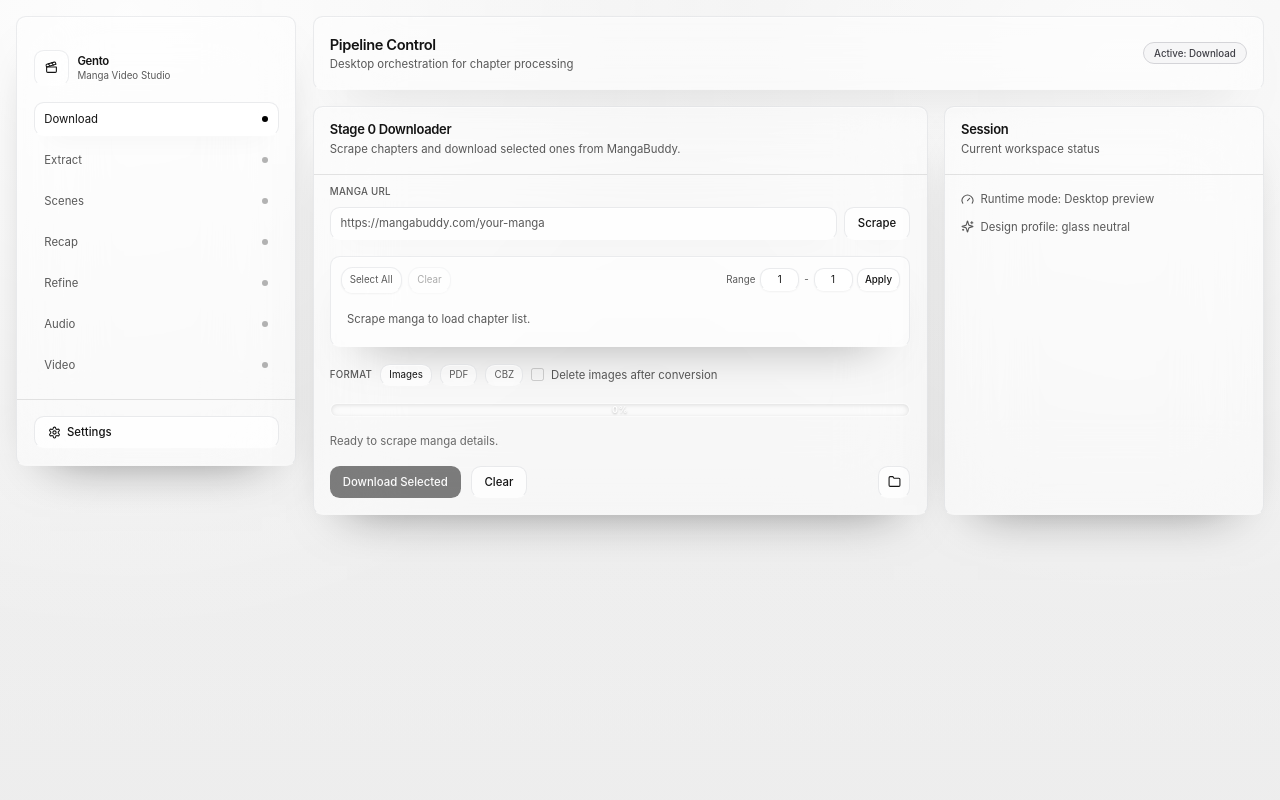
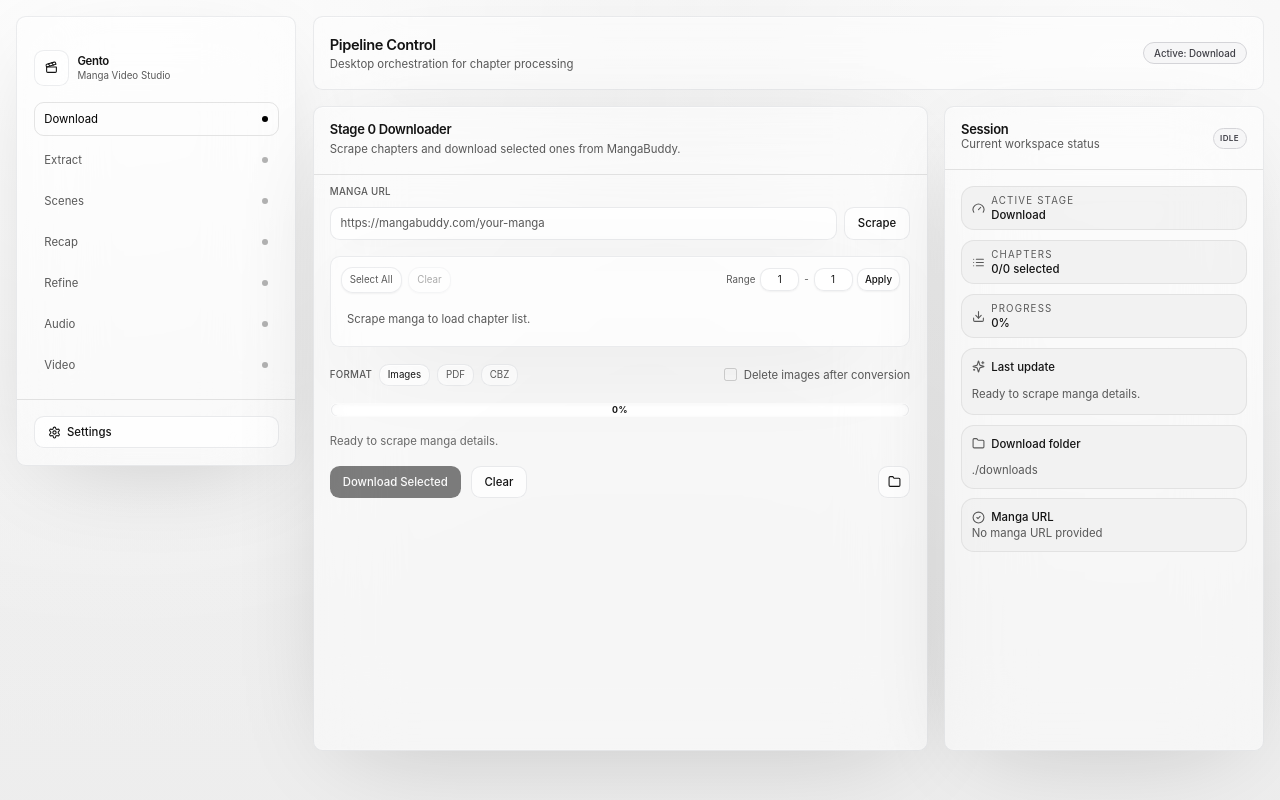
Before and after one commit to dangol-anish/gento, a Next.js app in the folder renderer/: page / in a window 1280 px wide. Built offline with nearby package versions, Linux system fonts and the light colour scheme.

Commit message:
update: black box ui update

```diff
--- a/renderer/app/globals.css
+++ b/renderer/app/globals.css
@@ -20,19 +20,31 @@
     --input: 0 0% 82%;
     --radius: 0.9rem;
     --app-bg:
-      radial-gradient(circle at 10% 2%, rgba(255, 255, 255, 0.92), rgba(255, 255, 255, 0.25) 44%),
-      radial-gradient(circle at 88% 10%, rgba(255, 255, 255, 0.7), rgba(255, 255, 255, 0.15) 40%),
-      linear-gradient(180deg, rgba(236, 236, 236, 0.96), rgba(226, 226, 226, 0.9));
+      radial-gradient(
+        circle at 10% 2%,
+        rgba(255, 255, 255, 0.92),
+        rgba(255, 255, 255, 0.25) 44%
+      ),
+      radial-gradient(
+        circle at 88% 10%,
+        rgba(255, 255, 255, 0.7),
+        rgba(255, 255, 255, 0.15) 40%
+      ),
+      linear-gradient(
+        180deg,
+        rgba(236, 236, 236, 0.96),
+        rgba(226, 226, 226, 0.9)
+      );
     --glass-bg: rgba(255, 255, 255, 0.46);
     --glass-side-border: rgba(148, 154, 164, 0.18);
-    --glass-border: rgba(255, 255, 255, 0.22);
+    --glass-border: rgba(148, 154, 164, 0.16);
     --glass-shadow:
-      0 24px 50px -34px rgba(0, 0, 0, 0.55),
+      0 24px 100px -34px rgba(0, 0, 0, 0.2),
       inset 0 1px 0 rgba(255, 255, 255, 0.48),
       inset 0 -1px 0 rgba(255, 255, 255, 0.12);
     --glass-interactive-bg: rgba(255, 255, 255, 0.68);
     --glass-interactive-side-border: rgba(148, 154, 164, 0.2);
-    --glass-interactive-border: rgba(255, 255, 255, 0.26);
+    --glass-interactive-border: rgba(148, 154, 164, 0.2);
     --glass-interactive-shadow:
       0 12px 24px -16px rgba(0, 0, 0, 0.3),
       inset 0 1px 0 rgba(255, 255, 255, 0.56);
@@ -57,8 +69,16 @@
     --border: 0 0% 26%;
     --input: 0 0% 26%;
     --app-bg:
-      radial-gradient(circle at 10% 2%, rgba(255, 255, 255, 0.15), rgba(255, 255, 255, 0.02) 44%),
-      radial-gradient(circle at 88% 10%, rgba(255, 255, 255, 0.1), rgba(255, 255, 255, 0.01) 40%),
+      radial-gradient(
+        circle at 10% 2%,
+        rgba(255, 255, 255, 0.15),
+        rgba(255, 255, 255, 0.02) 44%
+      ),
+      radial-gradient(
+        circle at 88% 10%,
+        rgba(255, 255, 255, 0.1),
+        rgba(255, 255, 255, 0.01) 40%
+      ),
       linear-gradient(180deg, rgba(32, 32, 32, 0.97), rgba(18, 18, 18, 0.94));
     --glass-bg: rgba(30, 30, 30, 0.48);
     --glass-border: rgba(255, 255, 255, 0.09);
@@ -102,7 +122,6 @@
   .glass-surface {
     @apply border backdrop-blur-2xl;
     border-color: var(--glass-side-border);
-    border-bottom-color: transparent;
     background: var(--glass-bg);
     box-shadow: var(--glass-shadow);
   }
@@ -110,17 +129,13 @@
   .glass-interactive {
     @apply border backdrop-blur-2xl;
     border-color: var(--glass-interactive-side-border);
-    border-bottom-color: transparent;
     background: var(--glass-interactive-bg);
     box-shadow: var(--glass-interactive-shadow);
   }
 
-  .dark .glass-surface {
-    border-bottom-color: var(--glass-border);
-  }
-
+  .dark .glass-surface,
   .dark .glass-interactive {
-    border-bottom-color: var(--glass-interactive-border);
+    border-color: var(--glass-border);
   }
 
   .progress-track {
@@ -150,7 +165,12 @@
     content: "";
     position: absolute;
     inset: 0;
-    background: linear-gradient(120deg, rgba(255, 255, 255, 0.18), rgba(255, 255, 255, 0.05) 50%, rgba(255, 255, 255, 0.18));
+    background: linear-gradient(
+      120deg,
+      rgba(255, 255, 255, 0.18),
+      rgba(255, 255, 255, 0.05) 50%,
+      rgba(255, 255, 255, 0.18)
+    );
     opacity: 0.85;
     transform: translateX(-100%);
     animation: progress-shimmer 2.4s linear infinite;
@@ -162,12 +182,25 @@
     display: flex;
     align-items: center;
     justify-content: center;
+    min-width: 2.2rem;
+    height: 1.1rem;
+    padding: 0 0.6rem;
+    margin: auto;
     font-size: 0.68rem;
     font-weight: 700;
     letter-spacing: 0.06em;
+    color: var(--foreground);
+    background: rgba(255, 255, 255, 0.82);
+    border: 1px solid rgba(148, 154, 164, 0.18);
+    border-radius: 9999px;
+    box-shadow: 0 1px 6px rgba(0, 0, 0, 0.08);
+    pointer-events: none;
+  }
+
+  .dark .progress-label {
     color: rgba(255, 255, 255, 0.95);
-    text-shadow: 0 1px 2px rgba(0, 0, 0, 0.22);
-    pointer-events: none;
+    background: rgba(20, 20, 20, 0.86);
+    border-color: rgba(255, 255, 255, 0.12);
   }
 
   @keyframes progress-shimmer {
@@ -197,7 +230,10 @@
   }
 
   .anim-press {
-    transition: transform 160ms ease, box-shadow 160ms ease, opacity 160ms ease;
+    transition:
+      transform 160ms ease,
+      box-shadow 160ms ease,
+      opacity 160ms ease;
   }
 
   .anim-press:hover {
--- a/renderer/components/pages/HomeClient.tsx
+++ b/renderer/components/pages/HomeClient.tsx
@@ -5,28 +5,63 @@ import { Gauge, Menu, Sparkles } from "lucide-react";
 
 import { SidebarNav } from "@/components/sidebar/SidebarNav";
 import { SettingsView } from "@/components/settings/SettingsView";
-import { Stage0Downloader } from "@/components/stage0/Stage0Downloader";
+import {
+  Stage0Downloader,
+  type Stage0Session,
+} from "@/components/stage0/Stage0Downloader";
+import { SessionCard } from "@/components/session/SessionCard";
 import { Badge } from "@/components/ui/badge";
 import { Button } from "@/components/ui/button";
-import { Card, CardContent, CardDescription, CardHeader, CardTitle } from "@/components/ui/card";
+import {
+  Card,
+  CardContent,
+  CardDescription,
+  CardHeader,
+  CardTitle,
+} from "@/components/ui/card";
 import { useTheme } from "@/lib/useTheme";
 
-const STAGES = ["Download", "Extract", "Scenes", "Recap", "Refine", "Audio", "Video"];
+const STAGES = [
+  "Download",
+  "Extract",
+  "Scenes",
+  "Recap",
+  "Refine",
+  "Audio",
+  "Video",
+];
 
 export default function HomeClient() {
   const [activeStage, setActiveStage] = useState(0);
   const [view, setView] = useState<"pipeline" | "settings">("pipeline");
   const [sidebarOpen, setSidebarOpen] = useState(false);
+  const [sessionState, setSessionState] = useState<Stage0Session>({
+    mangaUrl: "",
+    totalChapters: 0,
+    selectedChapters: 0,
+    progress: 0,
+    isScraping: false,
+    isRunningStage: false,
+    lastOutputDir: "./downloads",
+    stageMessage: "Ready to scrape manga details.",
+  });
   const { theme, toggleTheme } = useTheme();
 
   return (
     <main className="no-scrollbar min-h-screen overflow-y-auto px-4 pt-4 pb-4 md:px-5 md:pt-5 md:pb-5 lg:h-screen">
       <div className="mb-3 flex items-center justify-between lg:hidden">
-        <Button variant="secondary" size="sm" className="gap-2" onClick={() => setSidebarOpen(true)}>
+        <Button
+          variant="secondary"
+          size="sm"
+          className="gap-2"
+          onClick={() => setSidebarOpen(true)}
+        >
           <Menu className="h-4 w-4" />
           Navigation
         </Button>
-        <Badge variant="muted">{view === "settings" ? "Settings" : "Pipeline"}</Badge>
+        <Badge variant="muted">
+          {view === "settings" ? "Settings" : "Pipeline"}
+        </Badge>
       </div>
 
       <div className="grid min-h-[calc(100vh-6rem)] grid-cols-1 gap-5 pb-4 md:pb-5 lg:h-full lg:min-h-0 lg:grid-cols-[280px_1fr]">
@@ -41,7 +76,6 @@ export default function HomeClient() {
           sidebarOpen={sidebarOpen}
           setSidebarOpen={setSidebarOpen}
         />
-
         {sidebarOpen ? (
           <button
             aria-label="Close navigation overlay"
@@ -50,42 +84,39 @@ export default function HomeClient() {
           />
         ) : null}
 
-        <section className="anim-enter space-y-5 pb-4 md:pb-5">
+        <section className="anim-enter flex flex-col gap-5 pb-4 md:pb-5 lg:h-full ">
           {view === "pipeline" ? (
             <>
               <Card>
                 <CardHeader className="flex flex-row items-center justify-between space-y-0 p-5">
                   <div>
                     <CardTitle className="text-lg">Pipeline Control</CardTitle>
-                    <CardDescription>Desktop orchestration for chapter processing</CardDescription>
+                    <CardDescription>
+                      Desktop orchestration for chapter processing
+                    </CardDescription>
                   </div>
                   <Badge variant="muted">Active: {STAGES[activeStage]}</Badge>
                 </CardHeader>
               </Card>
 
-              <div className="grid grid-cols-1 gap-5 xl:grid-cols-[minmax(0,1fr)_320px]">
-                <Stage0Downloader outDir="./downloads" />
+              <div className="grid grid-cols-1 gap-5 xl:grid-cols-[minmax(0,1fr)_320px] lg:flex-1 lg:min-h-0">
+                <Stage0Downloader
+                  outDir="./downloads"
+                  onSessionUpdate={setSessionState}
+                />
 
-                <Card>
-                  <CardHeader className="border-b border-border/60 p-5">
-                    <CardTitle>Session</CardTitle>
-                    <CardDescription>Current workspace status</CardDescription>
-                  </CardHeader>
-                  <CardContent className="space-y-3.5 p-5 text-sm text-muted-foreground">
-                    <p className="flex items-center gap-2">
-                      <Gauge className="h-4 w-4 text-muted-foreground" />
-                      Runtime mode: Desktop preview
-                    </p>
-                    <p className="flex items-center gap-2">
-                      <Sparkles className="h-4 w-4 text-muted-foreground" />
-                      Design profile: glass neutral
-                    </p>
-                  </CardContent>
-                </Card>
+                <SessionCard
+                  activeStage={STAGES[activeStage]}
+                  session={sessionState}
+                />
               </div>
             </>
           ) : (
-            <SettingsView theme={theme} toggleTheme={toggleTheme} onBack={() => setView("pipeline")} />
+            <SettingsView
+              theme={theme}
+              toggleTheme={toggleTheme}
+              onBack={() => setView("pipeline")}
+            />
           )}
         </section>
       </div>
--- /dev/null
+++ b/renderer/components/session/SessionCard.tsx
@@ -0,0 +1,120 @@
+import { Badge } from "@/components/ui/badge";
+import {
+  Card,
+  CardContent,
+  CardDescription,
+  CardHeader,
+  CardTitle,
+} from "@/components/ui/card";
+import {
+  CheckCircle2,
+  Download,
+  Folder,
+  Gauge,
+  List,
+  Sparkles,
+} from "lucide-react";
+
+export type SessionCardProps = {
+  activeStage: string;
+  session: {
+    mangaUrl: string;
+    totalChapters: number;
+    selectedChapters: number;
+    progress: number;
+    isScraping: boolean;
+    isRunningStage: boolean;
+    lastOutputDir: string;
+    stageMessage: string;
+  };
+};
+
+export function SessionCard({ activeStage, session }: SessionCardProps) {
+  const statusLabel = session.isRunningStage
+    ? "Downloading"
+    : session.isScraping
+      ? "Scraping"
+      : "Idle";
+
+  return (
+    <Card>
+      <CardHeader className="flex-row items-start justify-between border-b border-border/60 p-5">
+        <div>
+          <CardTitle>Session</CardTitle>
+          <CardDescription>Current workspace status</CardDescription>
+        </div>
+        <Badge
+          variant="muted"
+          className="w-fit px-2 py-1 text-[8px] font-semibold uppercase tracking-[0.05em]"
+        >
+          {statusLabel}
+        </Badge>
+      </CardHeader>
+      <CardContent className="space-y-3 p-5 py- text-sm text-muted-foreground">
+        <div className="grid gap-3">
+          <div className="flex items-center gap-2 rounded-2xl border border-border/50 bg-background/80 px-3 py-2">
+            <Gauge className="h-4 w-4 text-muted-foreground" />
+            <div>
+              <p className="text-xs uppercase tracking-[0.12em] text-muted-foreground">
+                Active stage
+              </p>
+              <p className="font-medium text-foreground">{activeStage}</p>
+            </div>
+          </div>
+
+          <div className="flex items-center gap-2 rounded-2xl border border-border/50 bg-background/80 px-3 py-2">
+            <List className="h-4 w-4 text-muted-foreground" />
+            <div>
+              <p className="text-xs uppercase tracking-[0.12em] text-muted-foreground">
+                Chapters
+              </p>
+              <p className="font-medium text-foreground">
+                {session.selectedChapters}/{session.totalChapters} selected
+              </p>
+            </div>
+          </div>
+
+          <div className="flex items-center gap-2 rounded-2xl border border-border/50 bg-background/80 px-3 py-2">
+            <Download className="h-4 w-4 text-muted-foreground" />
+            <div>
+              <p className="text-xs uppercase tracking-[0.12em] text-muted-foreground">
+                Progress
+              </p>
+              <p className="font-medium text-foreground">{session.progress}%</p>
+            </div>
+          </div>
+        </div>
+
+        <div className="grid gap-3 rounded-2xl border border-border/50 bg-background/80 p-3">
+          <div className="flex items-center gap-2 text-sm">
+            <Sparkles className="h-4 w-4 text-muted-foreground" />
+            <span className="font-medium text-foreground">Last update</span>
+          </div>
+          <p className="text-sm leading-6 text-muted-foreground">
+            {session.stageMessage}
+          </p>
+        </div>
+
+        <div className="grid gap-3 rounded-2xl border border-border/50 bg-background/80 p-3">
+          <div className="flex items-center gap-2 text-sm">
+            <Folder className="h-4 w-4 text-muted-foreground" />
+            <span className="font-medium text-foreground">Download folder</span>
+          </div>
+          <p className="truncate text-sm text-muted-foreground">
+            {session.lastOutputDir}
+          </p>
+        </div>
+
+        <div className="rounded-2xl border border-border/50 bg-background/80 p-3">
+          <div className="flex items-center gap-2 text-sm">
+            <CheckCircle2 className="h-4 w-4 text-muted-foreground" />
+            <span className="font-medium text-foreground">Manga URL</span>
+          </div>
+          <p className="truncate text-sm text-muted-foreground">
+            {session.mangaUrl || "No manga URL provided"}
+          </p>
+        </div>
+      </CardContent>
+    </Card>
+  );
+}
--- a/renderer/components/sidebar/SidebarNav.tsx
+++ b/renderer/components/sidebar/SidebarNav.tsx
@@ -1,7 +1,13 @@
 import { Clapperboard, Settings, X } from "lucide-react";
 
 import { Button } from "@/components/ui/button";
-import { Card, CardContent, CardDescription, CardHeader, CardTitle } from "@/components/ui/card";
+import {
+  Card,
+  CardContent,
+  CardDescription,
+  CardHeader,
+  CardTitle,
+} from "@/components/ui/card";
 
 type Props = {
   stages: string[];
@@ -28,8 +34,14 @@ export function SidebarNav({
     >
       <CardHeader className="space-y-5 border-b border-border/60 p-5">
         <div className="flex items-center justify-between lg:hidden">
-          <p className="text-xs font-medium uppercase tracking-wide text-muted-foreground">Navigation</p>
-          <Button variant="ghost" size="sm" onClick={() => setSidebarOpen(false)}>
+          <p className="text-xs font-medium uppercase tracking-wide text-muted-foreground">
+            Navigation
+          </p>
+          <Button
+            variant="ghost"
+            size="sm"
+            onClick={() => setSidebarOpen(false)}
+          >
             <X className="h-4 w-4" />
           </Button>
         </div>
@@ -40,7 +52,9 @@ export function SidebarNav({
           </div>
           <div>
             <CardTitle className="text-sm font-semibold">Gento</CardTitle>
-            <CardDescription className="text-xs">Manga Video Studio</CardDescription>
+            <CardDescription className="text-xs">
+              Manga Video Studio
+            </CardDescription>
           </div>
         </div>
 
@@ -55,7 +69,7 @@ export function SidebarNav({
               }}
               className={`anim-press flex w-full items-center justify-between rounded-xl border px-3 py-2.5 text-left text-sm transition-colors ${
                 activeStage === index
-                  ? "glass-interactive text-foreground"
+                  ? "text-black dark:text-white border-black/10 shadow-xs shadow-black/10"
                   : "border-transparent text-muted-foreground hover:bg-accent/70 hover:text-foreground"
               }`}
             >
--- a/renderer/components/stage0/DownloadOptions.tsx
+++ b/renderer/components/stage0/DownloadOptions.tsx
@@ -5,10 +5,18 @@ type Props = {
   setDeleteImages: (value: boolean) => void;
 };
 
-export function DownloadOptions({ downloadFormat, setDownloadFormat, deleteImages, setDeleteImages }: Props) {
+export function DownloadOptions({
+  downloadFormat,
+  setDownloadFormat,
+  deleteImages,
+  setDeleteImages,
+}: Props) {
   return (
-    <div className="flex flex-wrap items-center gap-2.5">
-      <label className="text-xs font-medium uppercase tracking-wide text-muted-foreground">Format</label>
+    <div className="flex flex-wrap items-center justify-between gap-4">
+      <div className="flex gap-2 justify-center items-center">
+        <label className="text-xs font-medium uppercase tracking-wide text-muted-foreground">
+          Format
+        </label>
         <button
           type="button"
           onClick={() => setDownloadFormat("none")}
@@ -42,14 +50,14 @@ export function DownloadOptions({ downloadFormat, setDownloadFormat, deleteImage
         >
           CBZ
         </button>
-
+      </div>
       <label className="flex items-center gap-2 text-sm text-muted-foreground">
         <input
           type="checkbox"
           checked={deleteImages}
           onChange={(event) => setDeleteImages(event.target.checked)}
           disabled={downloadFormat === "none"}
-          className="h-4 w-4"
+          className="h-4 w-4 accent-black"
         />
         Delete images after conversion
       </label>
--- a/renderer/components/stage0/Stage0Downloader.tsx
+++ b/renderer/components/stage0/Stage0Downloader.tsx
@@ -1,4 +1,4 @@
-import { useMemo, useState } from "react";
+import { useEffect, useMemo, useState } from "react";
 
 import { FiFolder } from "react-icons/fi";
 import { Button } from "@/components/ui/button";
@@ -21,11 +21,26 @@ import {
   extractLastPercent,
 } from "@/lib/stage0";
 
+export type Stage0Session = {
+  mangaUrl: string;
+  totalChapters: number;
+  selectedChapters: number;
+  progress: number;
+  isScraping: boolean;
+  isRunningStage: boolean;
+  lastOutputDir: string;
+  stageMessage: string;
+};
+
 type Props = {
   outDir?: string;
+  onSessionUpdate?: (session: Stage0Session) => void;
 };
 
-export function Stage0Downloader({ outDir = "./downloads" }: Props) {
+export function Stage0Downloader({
+  outDir = "./downloads",
+  onSessionUpdate,
+}: Props) {
   const [progress, setProgress] = useState(0);
   const [mangaUrl, setMangaUrl] = useState("");
   const [chapters, setChapters] = useState<Chapter[]>([]);
@@ -51,6 +66,33 @@ export function Stage0Downloader({ outDir = "./downloads" }: Props) {
   );
   const allSelected =
     chapters.length > 0 && selectedChapterUrls.size === chapters.length;
+
+  const sessionState = useMemo<Stage0Session>(
+    () => ({
+      mangaUrl,
+      totalChapters: chapters.length,
+      selectedChapters: selectedChapters.length,
+      progress,
+      isScraping,
+      isRunningStage,
+      lastOutputDir,
+      stageMessage,
+    }),
+    [
+      mangaUrl,
+      chapters.length,
+      selectedChapters.length,
+      progress,
+      isScraping,
+      isRunningStage,
+      lastOutputDir,
+      stageMessage,
+    ],
+  );
+
+  useEffect(() => {
+    onSessionUpdate?.(sessionState);
+  }, [onSessionUpdate, sessionState]);
 
   const toggleChapter = (url: string) => {
     setSelectedChapterUrls((prev) => {
@@ -257,7 +299,7 @@ export function Stage0Downloader({ outDir = "./downloads" }: Props) {
               value={mangaUrl}
               onChange={(event) => setMangaUrl(event.target.value)}
               placeholder="https://mangabuddy.com/your-manga"
-              className="glass-interactive h-10 w-full rounded-xl px-3 text-sm text-foreground outline-none placeholder:text-muted-foreground"
+              className="glass-interactive h-10 w-full rounded-xl px-3 text-sm text-foreground outline-none placeholder:text-muted-foreground border"
             />
             <Button
               variant="secondary"
--- a/renderer/components/ui/progress.tsx
+++ b/renderer/components/ui/progress.tsx
@@ -18,10 +18,7 @@ function Progress({ className, value = 0, ...props }: ProgressProps) {
       className={cn("progress-track", className)}
       {...props}
     >
-      <div
-        className="progress-fill"
-        style={{ width: `${sanitizedValue}%` }}
-      />
+      <div className="progress-fill" style={{ width: `${sanitizedValue}%` }} />
       <div className="progress-label">{sanitizedValue}%</div>
     </div>
   );
--- a/renderer/package.json
+++ b/renderer/package.json
@@ -16,6 +16,7 @@
     "next": "^15.3.1",
     "react": "^19.1.0",
     "react-dom": "^19.1.0",
+    "react-icons": "^5.6.0",
     "tailwind-merge": "^3.3.0"
   },
   "devDependencies": {
```
Also changed, not shown: 1 other file (tests, documents, lock files or other folders). Lines whose indentation alone changed are shown as unchanged.
